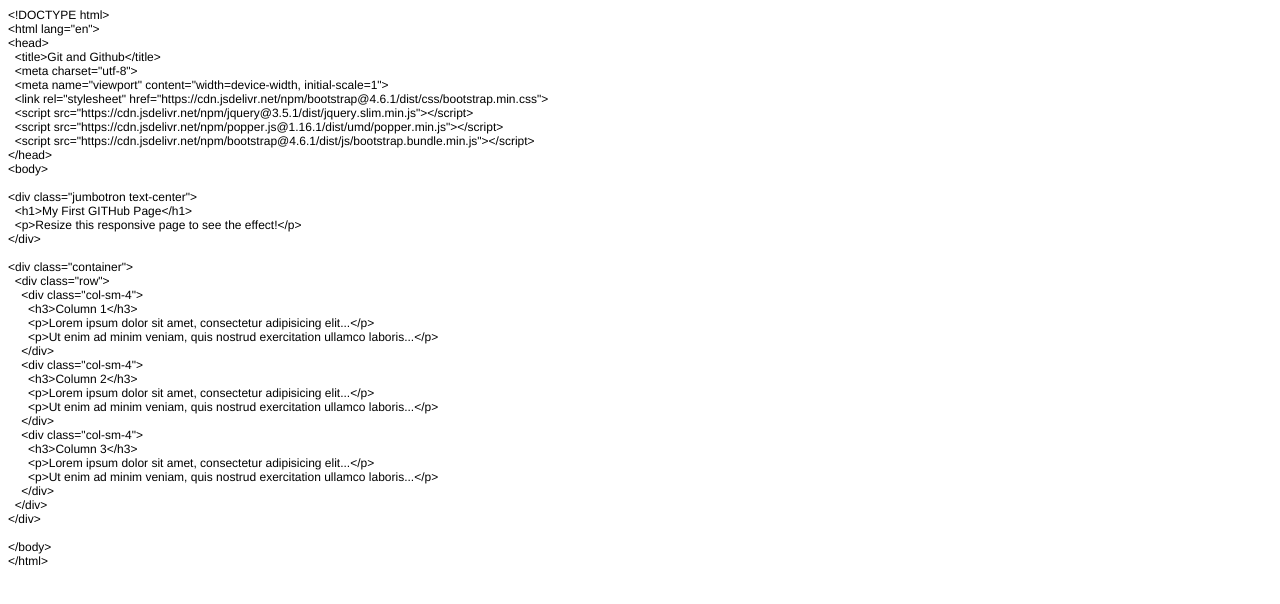
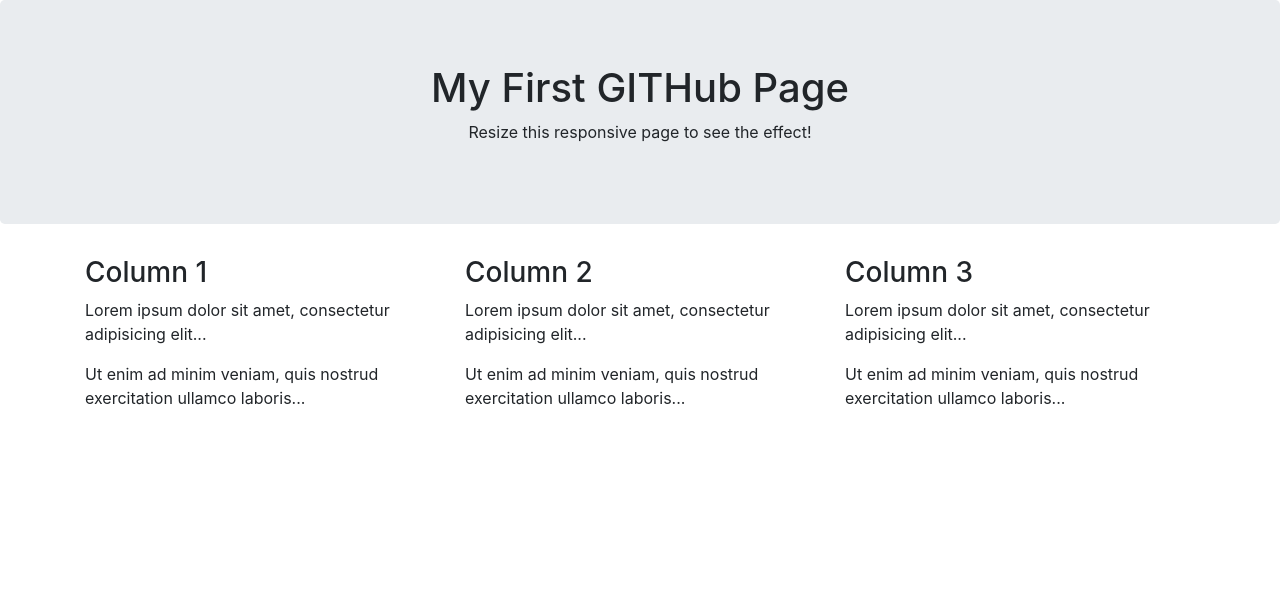
Before and after one commit to martin4356/demogit, a plain HTML site: page index.html in a window 1280 px wide. Drawn offline with nearby package versions, Linux system fonts and the light colour scheme.

Commit message:
File save in proper HTML format

```diff
--- a/index.html
+++ b/index.html
@@ -1,59 +1,40 @@
-<!DOCTYPE html PUBLIC "-//W3C//DTD HTML 4.01//EN" "http://www.w3.org/TR/html4/strict.dtd">
-<html>
+<!DOCTYPE html>
+<html lang="en">
 <head>
-  <meta http-equiv="Content-Type" content="text/html; charset=utf-8">
-  <meta http-equiv="Content-Style-Type" content="text/css">
-  <title></title>
-  <meta name="Generator" content="Cocoa HTML Writer">
-  <meta name="CocoaVersion" content="2113.2">
-  <style type="text/css">
-    p.p1 {margin: 0.0px 0.0px 0.0px 0.0px; font: 12.0px Helvetica; color: #000000; -webkit-text-stroke: #000000}
-    p.p2 {margin: 0.0px 0.0px 0.0px 0.0px; font: 12.0px Helvetica; color: #000000; -webkit-text-stroke: #000000; min-height: 14.0px}
-    span.s1 {font-kerning: none}
-  </style>
+  <title>Git and Github</title>
+  <meta charset="utf-8">
+  <meta name="viewport" content="width=device-width, initial-scale=1">
+  <link rel="stylesheet" href="https://cdn.jsdelivr.net/npm/bootstrap@4.6.1/dist/css/bootstrap.min.css">
+  <script src="https://cdn.jsdelivr.net/npm/jquery@3.5.1/dist/jquery.slim.min.js"></script>
+  <script src="https://cdn.jsdelivr.net/npm/popper.js@1.16.1/dist/umd/popper.min.js"></script>
+  <script src="https://cdn.jsdelivr.net/npm/bootstrap@4.6.1/dist/js/bootstrap.bundle.min.js"></script>
 </head>
 <body>
-<p class="p1"><span class="s1">&lt;!DOCTYPE html&gt;</span></p>
-<p class="p1"><span class="s1">&lt;html lang="en"&gt;</span></p>
-<p class="p1"><span class="s1">&lt;head&gt;</span></p>
-<p class="p1"><span class="s1"><span class="Apple-converted-space">  </span>&lt;title&gt;Git and Github&lt;/title&gt;</span></p>
-<p class="p1"><span class="s1"><span class="Apple-converted-space">  </span>&lt;meta charset="utf-8"&gt;</span></p>
-<p class="p1"><span class="s1"><span class="Apple-converted-space">  </span>&lt;meta name="viewport" content="width=device-width, initial-scale=1"&gt;</span></p>
-<p class="p1"><span class="s1"><span class="Apple-converted-space">  </span>&lt;link rel="stylesheet" href="https://cdn.jsdelivr.net/npm/bootstrap@4.6.1/dist/css/bootstrap.min.css"&gt;</span></p>
-<p class="p1"><span class="s1"><span class="Apple-converted-space">  </span>&lt;script src="https://cdn.jsdelivr.net/npm/jquery@3.5.1/dist/jquery.slim.min.js"&gt;&lt;/script&gt;</span></p>
-<p class="p1"><span class="s1"><span class="Apple-converted-space">  </span>&lt;script src="https://cdn.jsdelivr.net/npm/popper.js@1.16.1/dist/umd/popper.min.js"&gt;&lt;/script&gt;</span></p>
-<p class="p1"><span class="s1"><span class="Apple-converted-space">  </span>&lt;script src="https://cdn.jsdelivr.net/npm/bootstrap@4.6.1/dist/js/bootstrap.bundle.min.js"&gt;&lt;/script&gt;</span></p>
-<p class="p1"><span class="s1">&lt;/head&gt;</span></p>
-<p class="p1"><span class="s1">&lt;body&gt;</span></p>
-<p class="p1"><span class="s1"><br>
-</span></p>
-<p class="p1"><span class="s1">&lt;div class="jumbotron text-center"&gt;</span></p>
-<p class="p1"><span class="s1"><span class="Apple-converted-space">  </span>&lt;h1&gt;My First GITHub Page&lt;/h1&gt;</span></p>
-<p class="p1"><span class="s1"><span class="Apple-converted-space">  </span>&lt;p&gt;Resize this responsive page to see the effect!&lt;/p&gt;<span class="Apple-converted-space"> </span></span></p>
-<p class="p1"><span class="s1">&lt;/div&gt;</span></p>
-<p class="p2"><span class="s1"><span class="Apple-converted-space">  </span></span></p>
-<p class="p1"><span class="s1">&lt;div class="container"&gt;</span></p>
-<p class="p1"><span class="s1"><span class="Apple-converted-space">  </span>&lt;div class="row"&gt;</span></p>
-<p class="p1"><span class="s1"><span class="Apple-converted-space">    </span>&lt;div class="col-sm-4"&gt;</span></p>
-<p class="p1"><span class="s1"><span class="Apple-converted-space">      </span>&lt;h3&gt;Column 1&lt;/h3&gt;</span></p>
-<p class="p1"><span class="s1"><span class="Apple-converted-space">      </span>&lt;p&gt;Lorem ipsum dolor sit amet, consectetur adipisicing elit...&lt;/p&gt;</span></p>
-<p class="p1"><span class="s1"><span class="Apple-converted-space">      </span>&lt;p&gt;Ut enim ad minim veniam, quis nostrud exercitation ullamco laboris...&lt;/p&gt;</span></p>
-<p class="p1"><span class="s1"><span class="Apple-converted-space">    </span>&lt;/div&gt;</span></p>
-<p class="p1"><span class="s1"><span class="Apple-converted-space">    </span>&lt;div class="col-sm-4"&gt;</span></p>
-<p class="p1"><span class="s1"><span class="Apple-converted-space">      </span>&lt;h3&gt;Column 2&lt;/h3&gt;</span></p>
-<p class="p1"><span class="s1"><span class="Apple-converted-space">      </span>&lt;p&gt;Lorem ipsum dolor sit amet, consectetur adipisicing elit...&lt;/p&gt;</span></p>
-<p class="p1"><span class="s1"><span class="Apple-converted-space">      </span>&lt;p&gt;Ut enim ad minim veniam, quis nostrud exercitation ullamco laboris...&lt;/p&gt;</span></p>
-<p class="p1"><span class="s1"><span class="Apple-converted-space">    </span>&lt;/div&gt;</span></p>
-<p class="p1"><span class="s1"><span class="Apple-converted-space">    </span>&lt;div class="col-sm-4"&gt;</span></p>
-<p class="p1"><span class="s1"><span class="Apple-converted-space">      </span>&lt;h3&gt;Column 3&lt;/h3&gt; <span class="Apple-converted-space">       </span></span></p>
-<p class="p1"><span class="s1"><span class="Apple-converted-space">      </span>&lt;p&gt;Lorem ipsum dolor sit amet, consectetur adipisicing elit...&lt;/p&gt;</span></p>
-<p class="p1"><span class="s1"><span class="Apple-converted-space">      </span>&lt;p&gt;Ut enim ad minim veniam, quis nostrud exercitation ullamco laboris...&lt;/p&gt;</span></p>
-<p class="p1"><span class="s1"><span class="Apple-converted-space">    </span>&lt;/div&gt;</span></p>
-<p class="p1"><span class="s1"><span class="Apple-converted-space">  </span>&lt;/div&gt;</span></p>
-<p class="p1"><span class="s1">&lt;/div&gt;</span></p>
-<p class="p1"><span class="s1"><br>
-</span></p>
-<p class="p1"><span class="s1">&lt;/body&gt;</span></p>
-<p class="p1"><span class="s1">&lt;/html&gt;</span></p>
+
+<div class="jumbotron text-center">
+  <h1>My First GITHub Page</h1>
+  <p>Resize this responsive page to see the effect!</p>
+</div>
+
+<div class="container">
+  <div class="row">
+    <div class="col-sm-4">
+      <h3>Column 1</h3>
+      <p>Lorem ipsum dolor sit amet, consectetur adipisicing elit...</p>
+      <p>Ut enim ad minim veniam, quis nostrud exercitation ullamco laboris...</p>
+    </div>
+    <div class="col-sm-4">
+      <h3>Column 2</h3>
+      <p>Lorem ipsum dolor sit amet, consectetur adipisicing elit...</p>
+      <p>Ut enim ad minim veniam, quis nostrud exercitation ullamco laboris...</p>
+    </div>
+    <div class="col-sm-4">
+      <h3>Column 3</h3>
+      <p>Lorem ipsum dolor sit amet, consectetur adipisicing elit...</p>
+      <p>Ut enim ad minim veniam, quis nostrud exercitation ullamco laboris...</p>
+    </div>
+  </div>
+</div>
+
 </body>
 </html>
```
